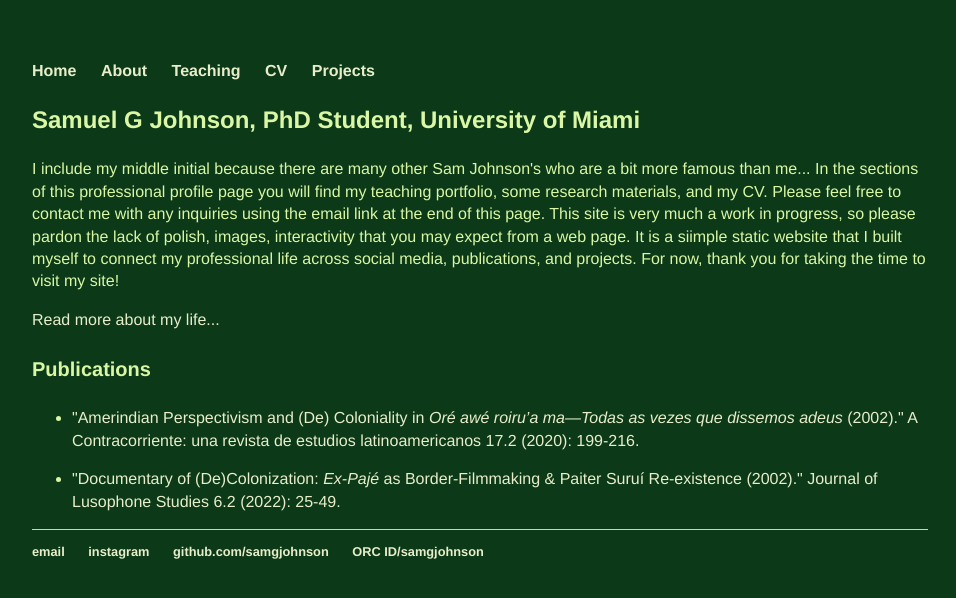
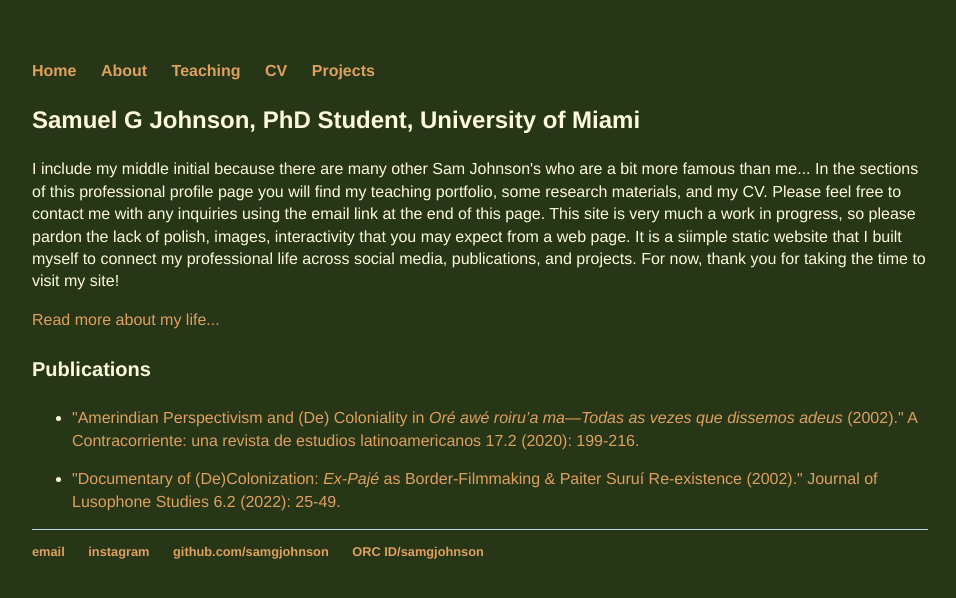
Before and after one commit to samgjohnson/samgjohnson.github.io, a Jekyll site: the page built from index.html, in a window 1280 px wide. Shown: the top 598 px of the page, without its empty margins (160-1116 px from the left). Built offline with Jekyll 4.4.1, drawn with Linux system fonts in a browser that asks for light colours.

Commit message:
Update main.css

```diff
--- a/css/main.css
+++ b/css/main.css
@@ -1,7 +1,7 @@
 body {
     margin: 60px auto;
     width: 70%;
-    background-color: #0C3A18
+    background-color: #283618
 }
 nav ul, footer ul {
     font-family:'Helvetica', 'Arial', 'Sans-Serif';
@@ -15,7 +15,7 @@ nav ul li, footer ul li {
 }
 a {
     text-decoration: none;
-    color: #E8EDCA;
+    color: #dda15e;
 }
 a:hover {
     text-decoration: underline;
@@ -23,35 +23,35 @@ a:hover {
 h1 {
     font-size: 2.5em;
     font-family:'Helvetica', 'Arial', 'Sans-Serif';
-    color: #DAF7A6
+    color: #fefae0
 }
 h2 {
     font-size: 2em;
     font-family:'Helvetica', 'Arial', 'Sans-Serif';
-    color: #DAF7A6
+    color: #fefae0
 }
 h3 {
     font-size: 1.5em;
     font-family:'Helvetica', 'Arial', 'Sans-Serif';
-    color: #DAF7A6
+    color: #fefae0
 }
 h4 {
     font-size: 1.25em;
     font-family:'Helvetica', 'Arial', 'Sans-Serif';
-    color: #DAF7A6
+    color: #fefae0
 }
 p {
     font-size: 1em;
     font-family:'Helvetica', 'Arial', 'Sans-Serif';
     line-height: 1.4em;
-    color: #DAF7A6;
+    color: #fefae0;
 }
 ul li{
     margin-bottom:10px auto 10px;
     font-size: 1em;
     font-family:'Helvetica', 'Arial', 'Sans-Serif';
     line-height: 1.4em;
-    color: #DAF7A6;
+    color: #fefae0;
 }
 footer {
     border-top: 1px solid #BAD7E9;
```
